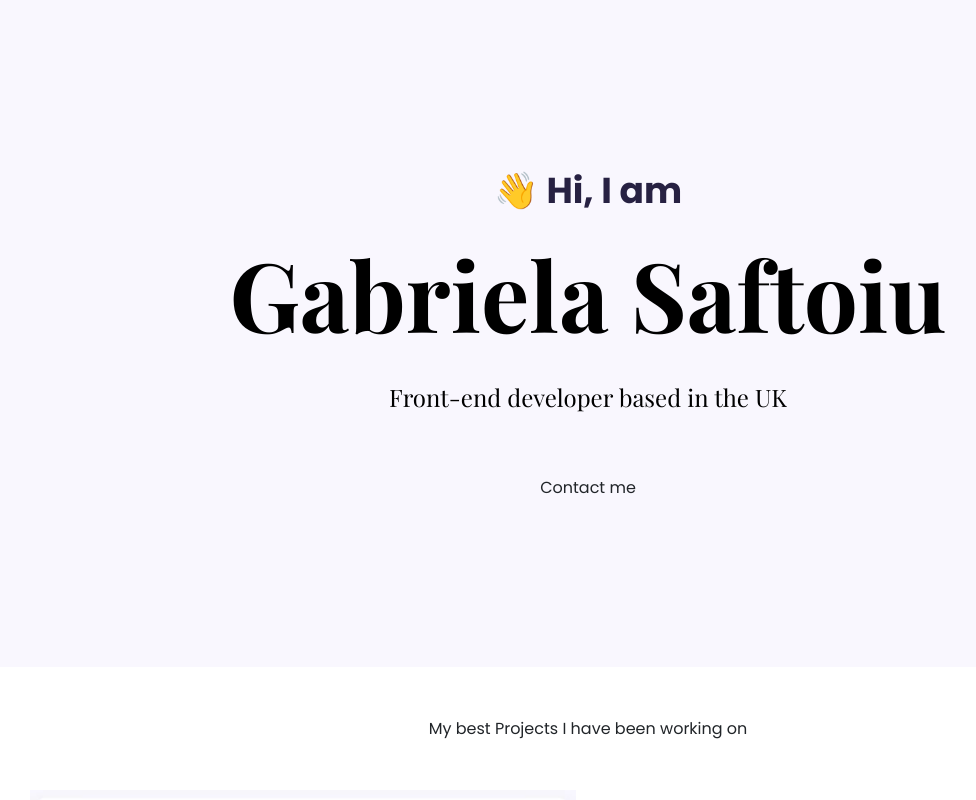
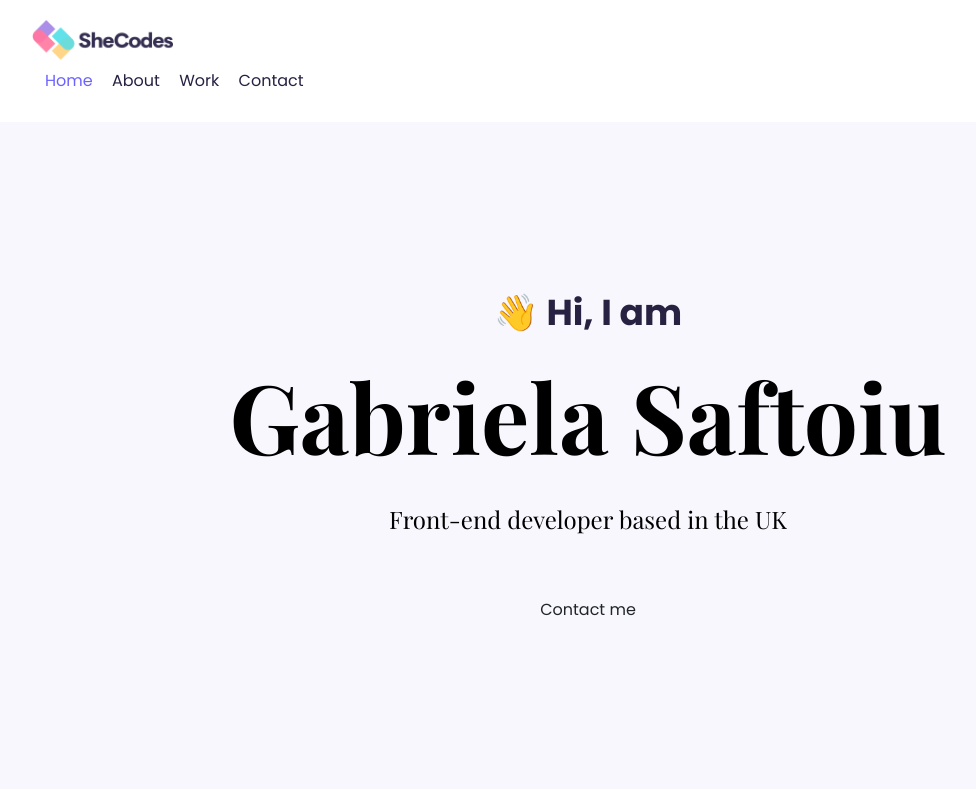
Before and after one commit to Gabri-Sa/Portfolio, a plain HTML site: page index.html in a window 1280 px wide. Shown: the top 800 px of the page, without its empty margins (52-1028 px from the left). Drawn offline with nearby package versions, Linux system fonts and the light colour scheme; a web font is replaced by a local one.

Commit message:
Added Header on Homepage

```diff
--- a/index.html
+++ b/index.html
@@ -26,9 +26,33 @@
 </head>
 
 <body>
-  <div class="hero">
+
+  <div class="container">
+    <nav class="d-fle/a>x justify-content-between">
+      <a href="/">
+        <img src="styles/images/logo.png" class="logo d-md-block d-none" alt="" />
+      </a>
+      <ul>
+        <li class="active">
+          <a href="/"> Home</a>
+        </li>
+        <li>
+          <a href="/about.html"> About</a>
+        </li>
+        <li>
+          <a href="/work.html"> Work</a>
+
+        </li>
+        <li>
+          <a href="/contact.html"> Contact</a>
+        </li>
+
+      </ul>
+    </nav>
+  </div>
 
 
+  <div class="hero">
     <p>👋 Hi, I am </p>
     <h1>Gabriela Saftoiu</h1>
     <h2 class="mb-5">Front-end developer based in the UK</h2>
--- a/styles/portfolio.css
+++ b/styles/portfolio.css
@@ -116,6 +116,36 @@ p {
   padding: 160px 60px;
 }
 
+.logo {
+  max-height: 40px;
+}
+
+nav {
+  padding: 20px 0;
+}
+
+nav ul {
+  margin: 0;
+  padding: 0;
+}
+
+nav li {
+  display: inline;
+  list-style: none;
+  line-height: 42px;
+  margin-left: 15px;
+}
+nav a {
+  text-decoration: none;
+  color: #272142;
+  transition: all 100ms ease-in-out;
+}
+
+nav a:hover,
+nav li.active a {
+  color: var(--branding-color);
+}
+
 @media (max-width: 900px) {
   h1 {
     font-size: 44px;
@@ -125,6 +155,7 @@ p {
   h2 {
     font-size: 44px;
   }
+
   .hero {
     padding: 80px 20px;
   }
@@ -132,4 +163,7 @@ p {
     padding: 0;
     text-align: center;
   }
+  nav a {
+    font-size: 14px;
+  }
 }
```
Also changed, not shown: styles/images/logo.png (added).
